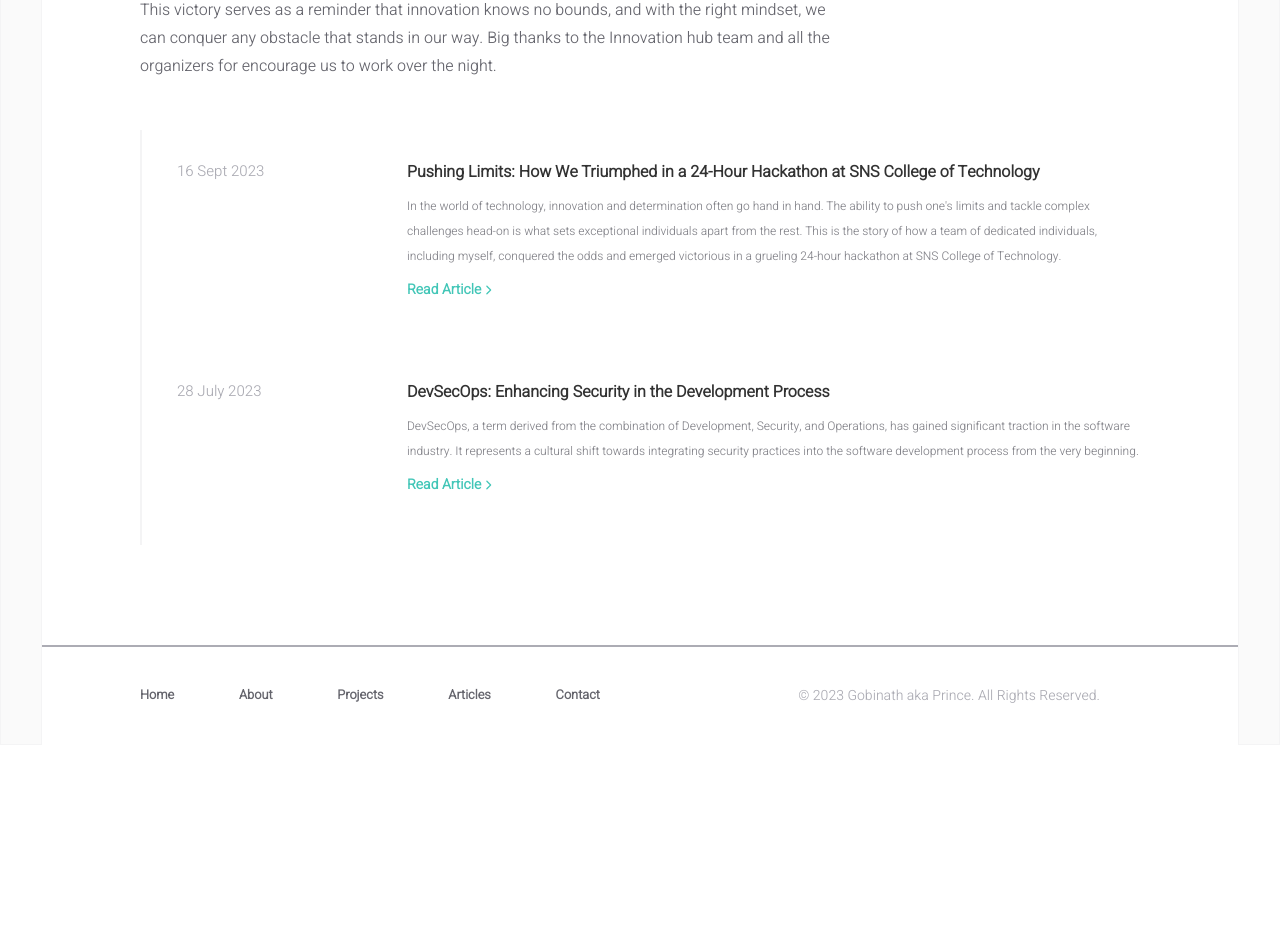
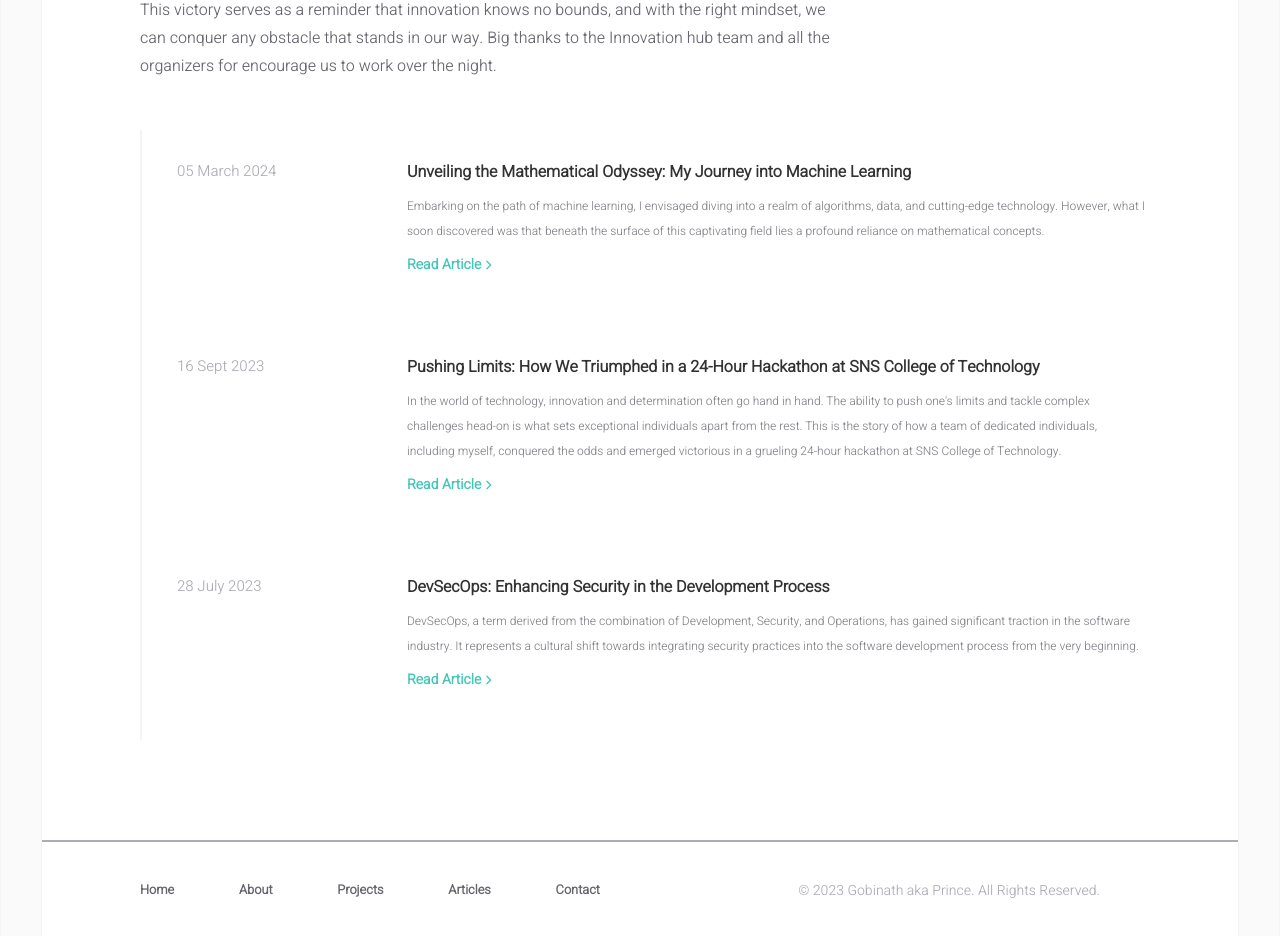
Before and after one commit to Gobinath-B/react-portfolio, a React (Create React App) app: page /articles in a window 1280 px wide. Shown: the part 1320-2256 px from the top of the page. Before the commit the page ends 2065 px from the top, so only its background shows below. Built offline with nearby package versions, Linux system fonts and the light colour scheme.

Commit message:
added article

```diff
--- a/src/data/articles.js
+++ b/src/data/articles.js
@@ -1,9 +1,10 @@
 import React from "react";
 
-function article_1() {
+function article_2() {
 	return {
 		date: "16 Sept 2023",
 		title: "Pushing Limits: How We Triumphed in a 24-Hour Hackathon at SNS College of Technology",
+		link: "https://www.linkedin.com/pulse/pushing-limits-how-we-triumphed-24-hour-hackathon-sns-boopathiraj/",
 		description:
 			"In the world of technology, innovation and determination often go hand in hand. The ability to push one's limits and tackle complex challenges head-on is what sets exceptional individuals apart from the rest. This is the story of how a team of dedicated individuals, including myself, conquered the odds and emerged victorious in a grueling 24-hour hackathon at SNS College of Technology.",
 		keywords: [
@@ -40,10 +41,11 @@ function article_1() {
 	};
 }
 
-function article_2() {
+function article_3() {
 	return {
 		date: "28 July 2023",
 		title: "DevSecOps: Enhancing Security in the Development Process",
+		link: "https://www.linkedin.com/pulse/devsecops-enhancing-security-development-process-gobinath-boopathiraj/",
 		description:
 			"DevSecOps, a term derived from the combination of Development, Security, and Operations, has gained significant traction in the software industry. It represents a cultural shift towards integrating security practices into the software development process from the very beginning. ",
 		style: ``,
@@ -66,7 +68,34 @@ function article_2() {
 		),
 	};
 }
+function article_1() {
+	return {
+		date: "05 March 2024",
+		title: "Unveiling the Mathematical Odyssey: My Journey into Machine Learning",
+		link: "https://www.linkedin.com/pulse/unveiling-mathematical-odyssey-my-journey-machine-boopathiraj-ff1qc/?trackingId=3oyAi6q%2FT4CHe%2FdmFmHvkg%3D%3D",
+		description:
+			"Embarking on the path of machine learning, I envisaged diving into a realm of algorithms, data, and cutting-edge technology. However, what I soon discovered was that beneath the surface of this captivating field lies a profound reliance on mathematical concepts.",
+		style: ``,
+		keywords: [
+			"Machine Learning",
+			"Mathematics",
+			"Gobinath",
+			"Gobinath B",
+			"Gobinath Boopathiraj",
+		],
+		body: (
+			<React.Fragment>
+				<h1> my learning journey traversed through the corridors of mathematics, illuminating the intricate foundations of machine learning.</h1>
 
-const myArticles = [article_1, article_2];
+				<img
+						src="../ml.png"
+						alt="random"
+						className="randImage"
+					/>
+			</React.Fragment>
+		),
+	};
+}
+const myArticles = [article_1, article_2, article_3];
 
 export default myArticles;
```
Also changed, not shown: public/ml.png (added).
